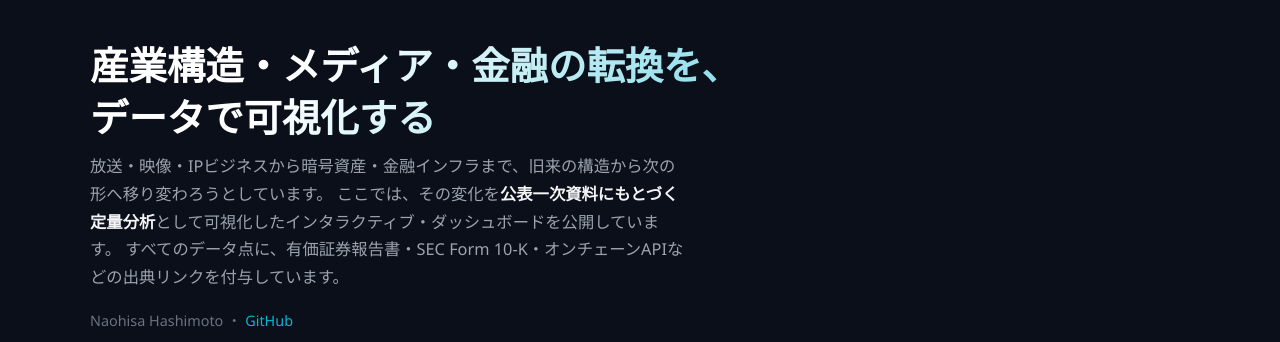
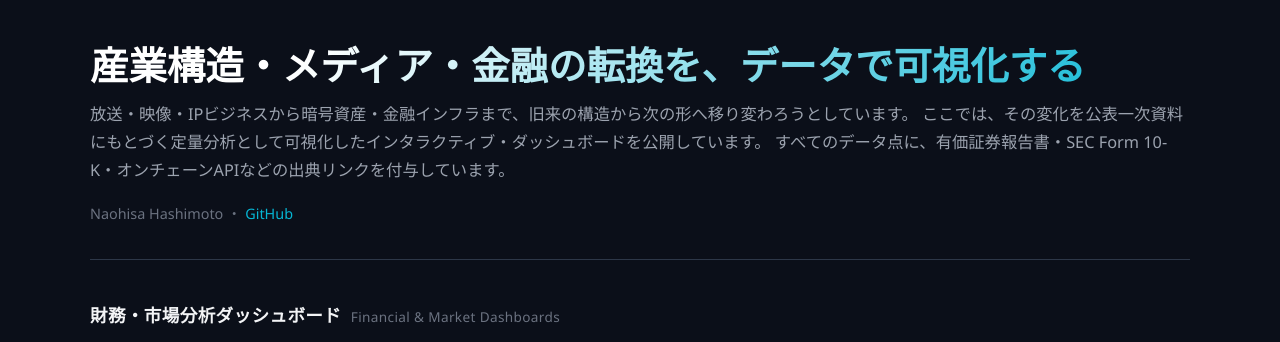
Before and after one commit to naohisastry/naohisastry.github.io, a plain HTML site: page index.html in a window 1280 px wide. Shown: the top 342 px of the page. Drawn offline with Linux system fonts and the light colour scheme.

```diff
--- a/index.html
+++ b/index.html
@@ -75,7 +75,7 @@
   -webkit-background-clip:text;background-clip:text;-webkit-text-fill-color:transparent;
   margin-bottom:.6rem;
 }
-.lede{color:var(--tx2);font-size:1.02rem;max-width:64ch}
+.lede {color:var(--tx2);font-size:1.02rem;width: 100%;}
 .lede strong{color:var(--tx);font-weight:600}
 .byline{margin-top:1.1rem;font-size:.9rem;color:var(--tx3)}
 .byline a{color:var(--cy);text-decoration:none;border-bottom:1px solid transparent}
@@ -130,11 +130,9 @@
 <div class="wrap">
 
 <header>
-  <h1>産業構造・メディア・金融の転換を、<br>データで可視化する</h1>
+  <h1>産業構造・メディア・金融の転換を、データで可視化する</h1>
   <p class="lede">
-    放送・映像・IPビジネスから暗号資産・金融インフラまで、旧来の構造から次の形へ移り変わろうとしています。
-    ここでは、その変化を<strong>公表一次資料にもとづく定量分析</strong>として可視化したインタラクティブ・ダッシュボードを公開しています。
-    すべてのデータ点に、有価証券報告書・SEC Form 10-K・オンチェーンAPIなどの出典リンクを付与しています。
+    放送・映像・IPビジネスから暗号資産・金融インフラまで、旧来の構造から次の形へ移り変わろうとしています。 ここでは、その変化を公表一次資料にもとづく定量分析として可視化したインタラクティブ・ダッシュボードを公開しています。 すべてのデータ点に、有価証券報告書・SEC Form 10-K・オンチェーンAPIなどの出典リンクを付与しています。
   </p>
   <p class="byline">
     Naohisa Hashimoto ・
```
